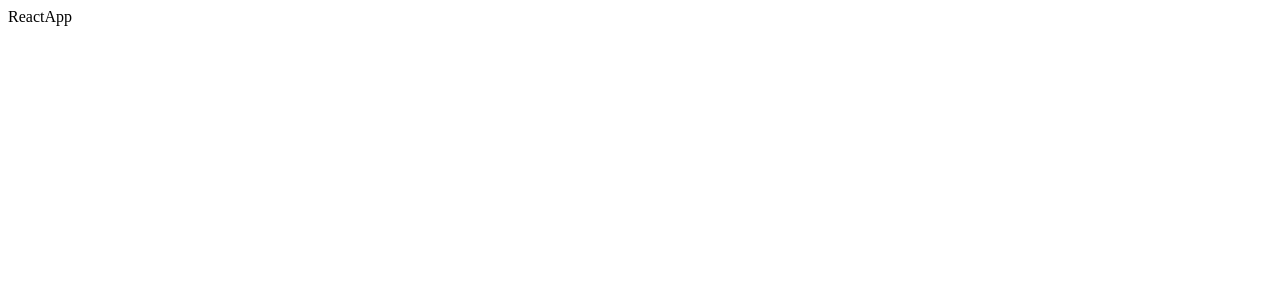
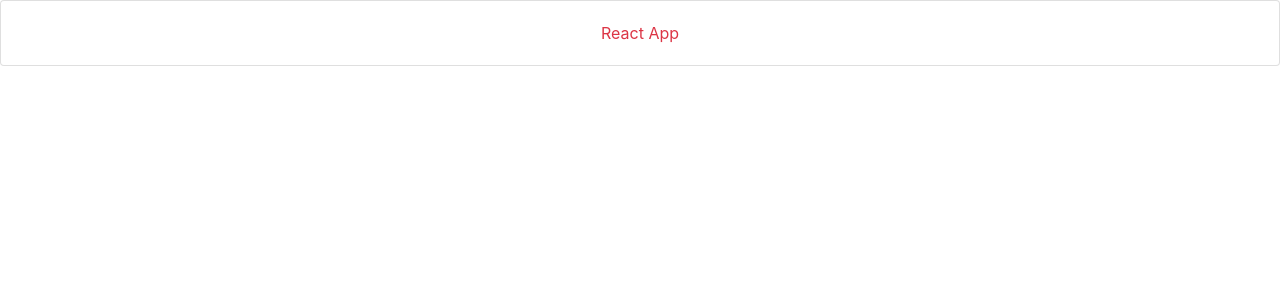
Before and after one commit to hassanshokoohimatin/contact-manager-react, a React (Create React App) app: page / in a window 1280 px wide. Shown: the top 300 px of the page. Built offline with nearby package versions, Linux system fonts and the light colour scheme.

Commit message:
bootstrap added

```diff
--- a/src/App.js
+++ b/src/App.js
@@ -1,11 +1,14 @@
 import React, {Component} from 'react';
 import './App.css';
+import 'bootstrap/dist/css/bootstrap.css';
 
 class App extends Component{
     render(){
         return(
             <div className="App">
-                ReactApp
+                <div className="card card-body text-danger text-center">
+                    React App
+                </div>
             </div>
         )
     }
```
